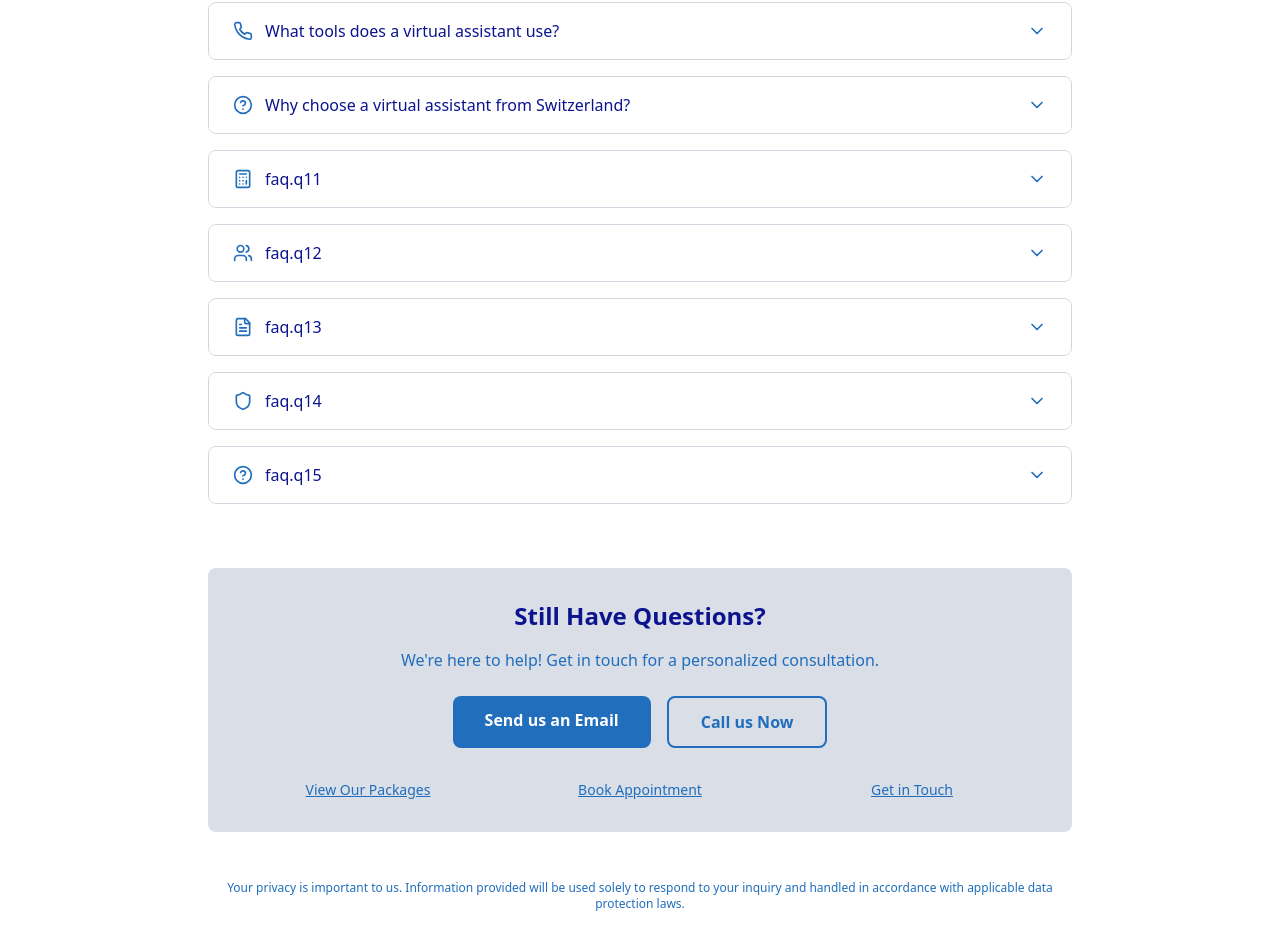
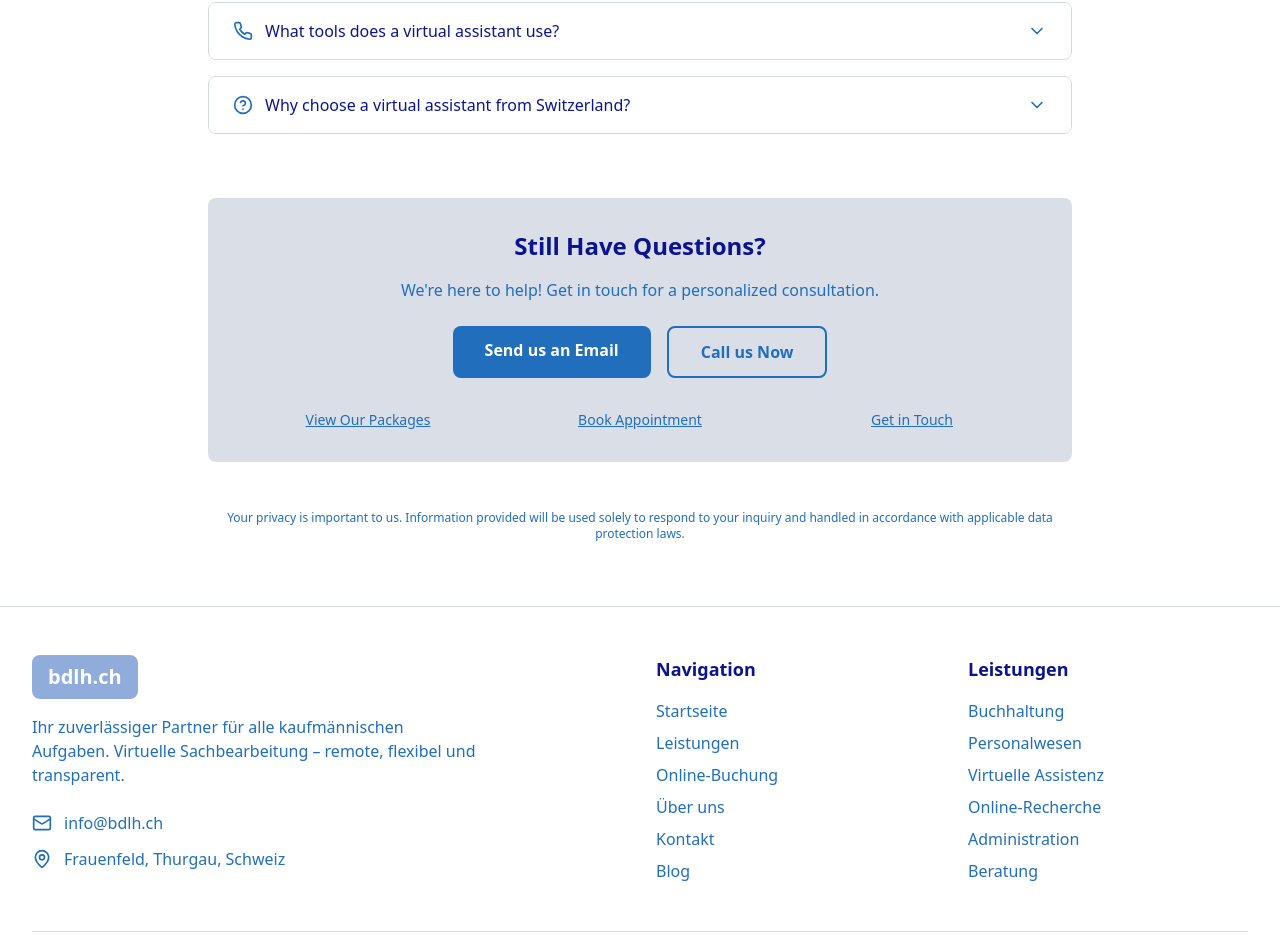
Before and after one commit to SensaiXo/haehni-virtuell-shop, a React (Vite) app: page /faq in a window 1280 px wide. Shown: the part 1052-1999 px from the top of the page. Built offline with nearby package versions, Linux system fonts and the light colour scheme.

Commit message:
Remove FAQ questions 11-15
Removed FAQ questions 11 through 15 from the FAQ page due to a lack of content.

```diff
--- a/src/pages/FAQ.tsx
+++ b/src/pages/FAQ.tsx
@@ -94,31 +94,6 @@ const FAQ = () => {
       answer: t('faq.a10'),
       icon: HelpCircle
     },
-    {
-      question: t('faq.q11'),
-      answer: t('faq.a11'),
-      icon: Calculator
-    },
-    {
-      question: t('faq.q12'),
-      answer: t('faq.a12'),
-      icon: Users
-    },
-    {
-      question: t('faq.q13'),
-      answer: t('faq.a13'),
-      icon: FileText
-    },
-    {
-      question: t('faq.q14'),
-      answer: t('faq.a14'),
-      icon: Shield
-    },
-    {
-      question: t('faq.q15'),
-      answer: t('faq.a15'),
-      icon: HelpCircle
-    }
   ];
 
   return (
```
